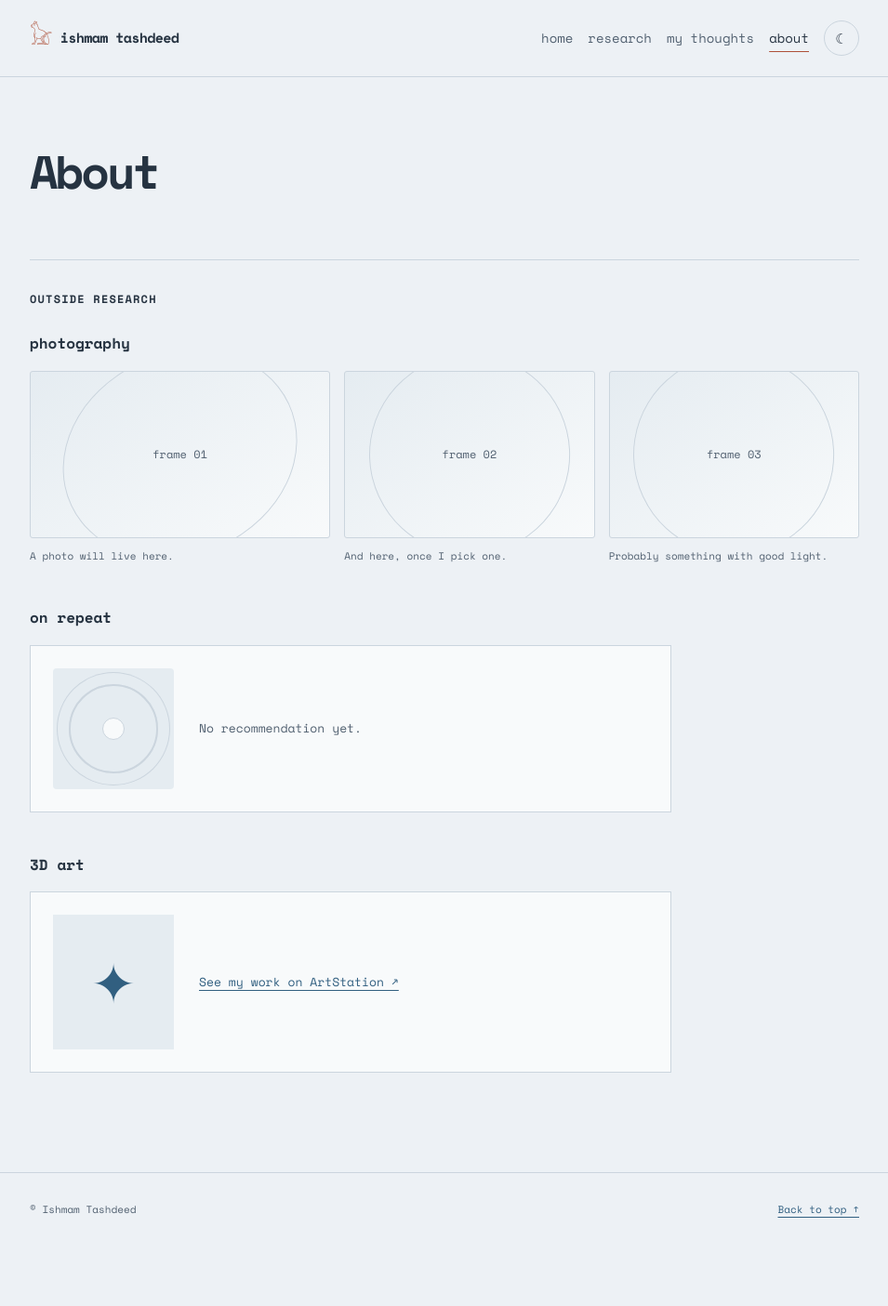
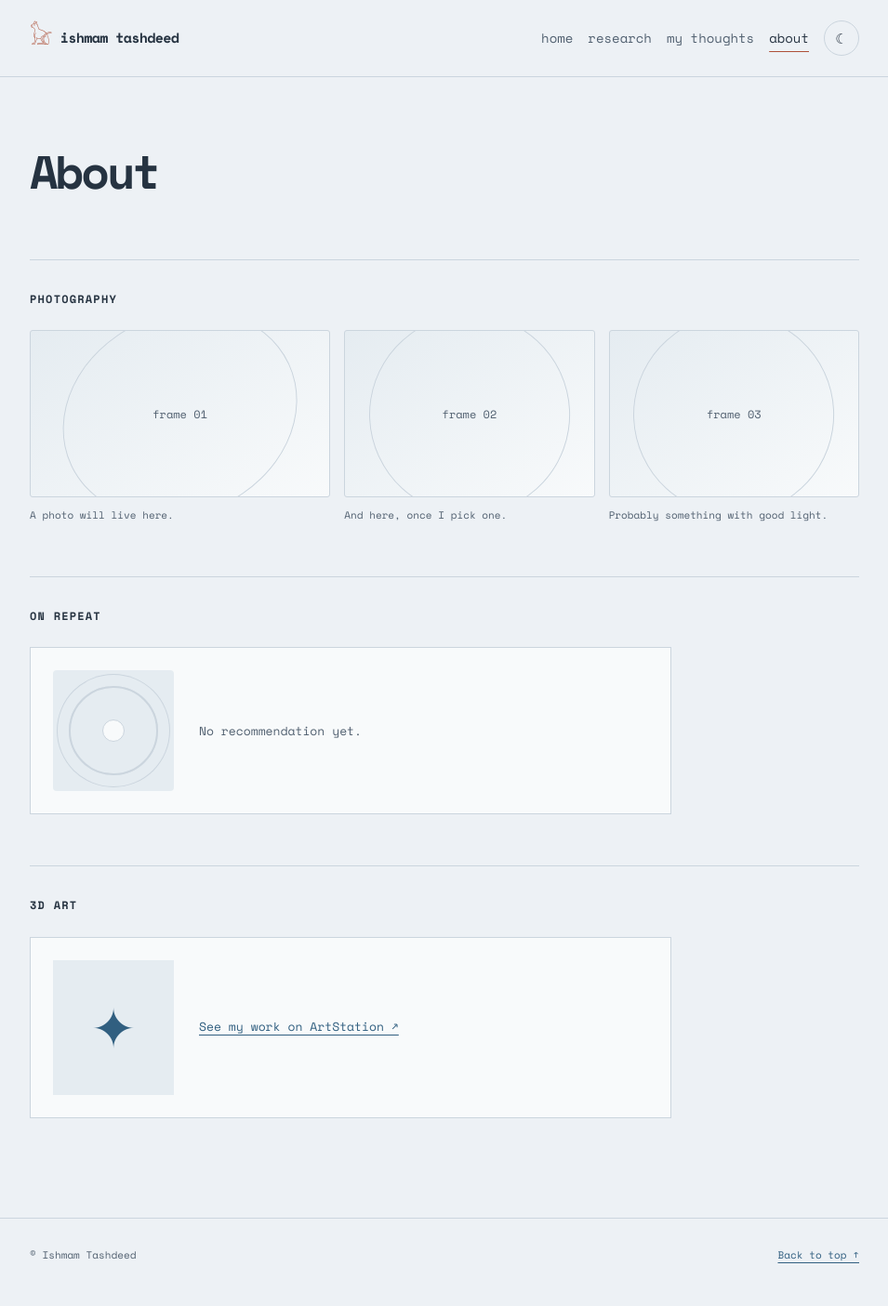
Before and after one commit to ishmamt/ishmamt.github.io, a Jekyll site: the page built from about/index.html, in a window 1280 px wide. Shown: the whole page at 93% size, without its empty margins (162-1117 px from the left). Built offline with Jekyll 4.4.1, drawn with Linux system fonts in a browser that asks for light colours; before the commit the page ends 1357 px from its top, so only the background shows below that.

Commit message:
Restore separate About sections without extra subtitles

```diff
--- a/about/index.html
+++ b/about/index.html
@@ -9,10 +9,8 @@ description: Ishmam Tashdeed's photography, music, and 3D art.
   <h1>About</h1>
 </header>
 
-<section class="section" aria-labelledby="outside-research">
-  <div class="section-top"><h2 class="section-label" id="outside-research">outside research</h2></div>
-  <div class="about-group">
-    <h3>photography</h3>
+<section class="section" aria-labelledby="photography">
+  <div class="section-top"><h2 class="section-label" id="photography">photography</h2></div>
   <div class="photo-grid">
     {% for photo in site.data.photos %}
       <figure class="photo-card">
@@ -25,21 +23,20 @@ description: Ishmam Tashdeed's photography, music, and 3D art.
       </figure>
     {% endfor %}
   </div>
-  </div>
+</section>
 
-  <div class="about-group">
-    <h3>on repeat</h3>
+<section class="section" aria-labelledby="on-repeat">
+  <div class="section-top"><h2 class="section-label" id="on-repeat">on repeat</h2></div>
   <div class="music-card">
     <div class="record-art" role="img" aria-label="Placeholder for album artwork"></div>
     <div>{% capture music_copy %}{% include content/about-music.md %}{% endcapture %}{{ music_copy | markdownify }}</div>
   </div>
-  </div>
+</section>
 
-  <div class="about-group">
-    <h3>3D art</h3>
+<section class="section" aria-labelledby="three-d-art">
+  <div class="section-top"><h2 class="section-label" id="three-d-art">3D art</h2></div>
   <div class="art-card">
     <div class="art-preview" aria-hidden="true">✦</div>
     <div>{% capture art_copy %}{% include content/about-art.md %}{% endcapture %}{{ art_copy | markdownify }}</div>
   </div>
-  </div>
 </section>
--- a/assets/css/site.css
+++ b/assets/css/site.css
@@ -98,8 +98,6 @@ h1,h2,h3,p{margin-top:0}
 .article mjx-container[display="true"]{overflow-x:auto;overflow-y:hidden;max-width:100%;padding:12px 0}
 .post-nav{display:flex;justify-content:space-between;gap:20px;border-top:1px solid var(--line);padding-top:24px;margin-top:50px;font-size:12px}
 .related{border-top:1px solid var(--line);margin-top:36px;padding-top:24px}.related h2{font-size:18px;margin:0 0 12px}.related ul{margin:0;padding-left:21px;font-size:13px}
-.about-group+.about-group{margin-top:42px}
-.about-group>h3{font-size:16px;margin:0 0 15px}
 .photo-grid{display:grid;grid-template-columns:1.2fr 1fr 1fr;gap:15px}
 .photo-card{margin:0;min-width:0}.photo-placeholder{height:180px;border:1px solid var(--line);border-radius:3px;background:linear-gradient(145deg,var(--soft),var(--paper));display:grid;place-items:center;position:relative;overflow:hidden}
 .photo-card img{display:block;width:100%;height:180px;object-fit:cover;border:1px solid var(--line);border-radius:3px}
```
Lines whose indentation alone changed are shown as unchanged.
